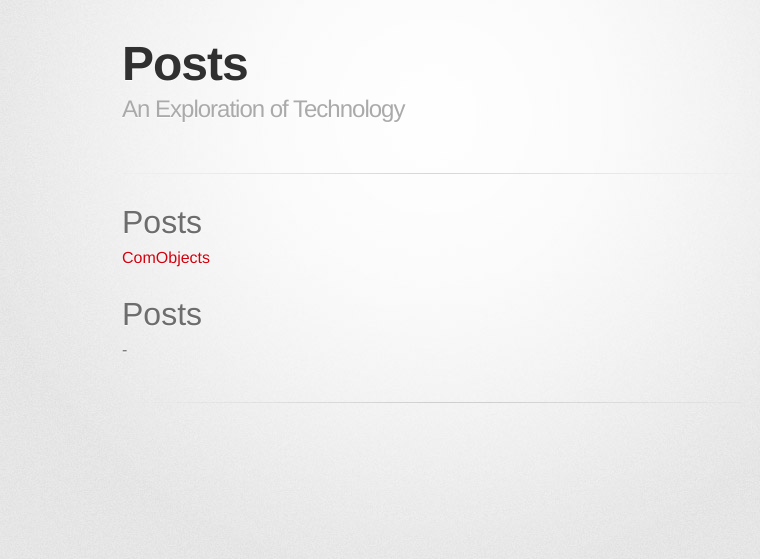
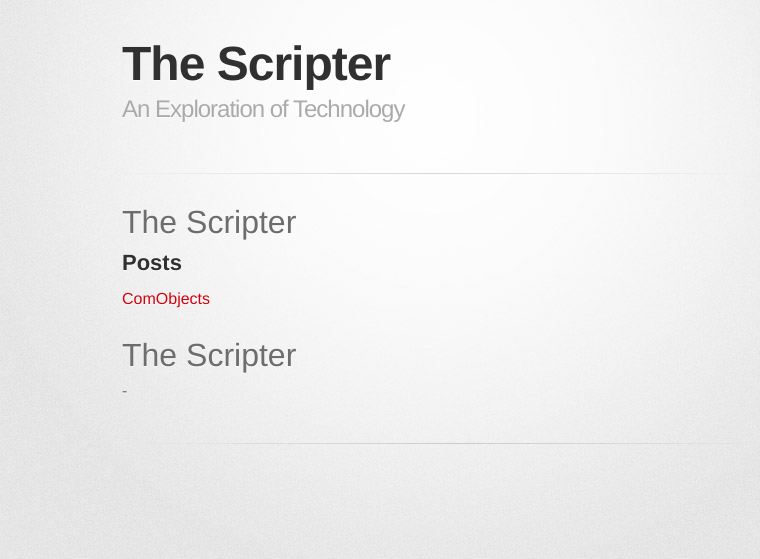
Before and after one commit to jpscripter/JPScripter.github.io, a Jekyll site: the page built from index.md, in a window 1280 px wide. Shown: the top 559 px of the page, without its empty margins (208-968 px from the left). Built offline with Jekyll 4.4.1, drawn with Linux system fonts in a browser that asks for light colours; some web fonts are replaced; our own code applies the rules of GitHub Pages for plain Markdown files.

Commit message:
page update

```diff
--- a/index.md
+++ b/index.md
@@ -1,2 +1,4 @@
-# Posts
+# The Scripter
+
+## Posts
 [ComObjects](/_posts/2019-05-13-COM.markdown)
```
